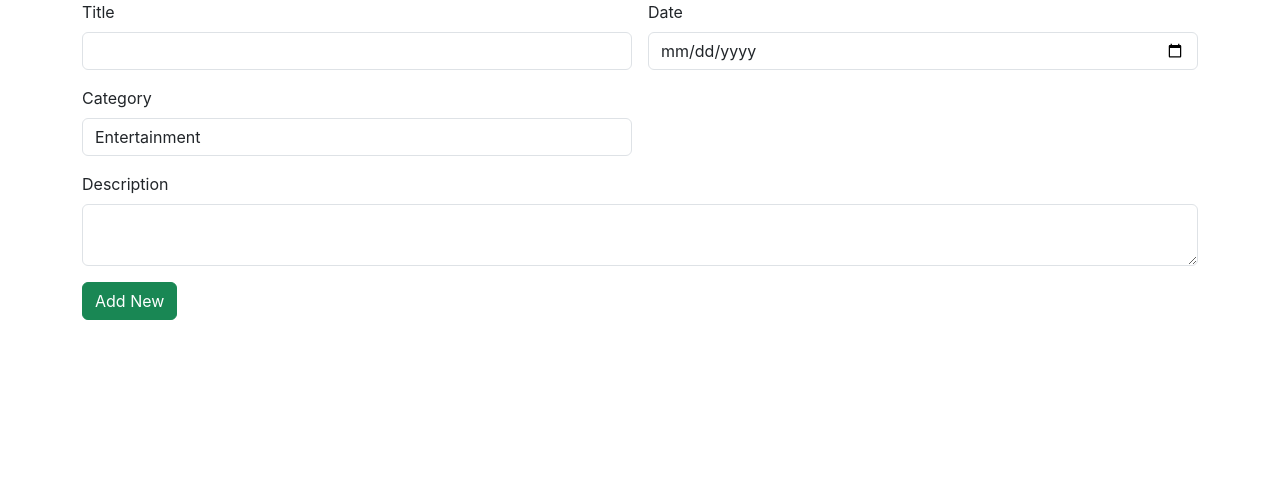
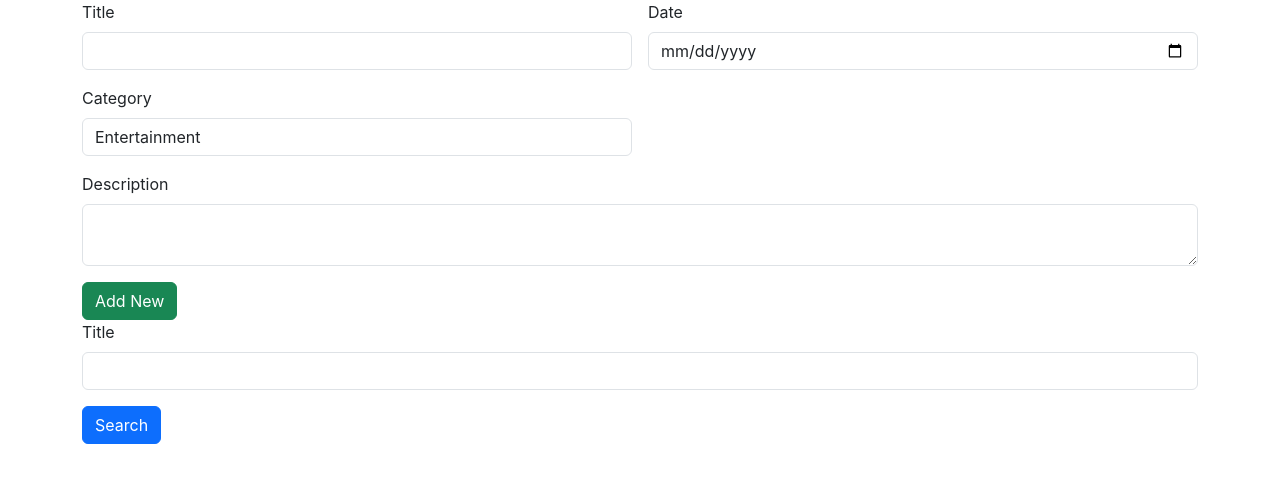
Before and after one commit to harianchery/News-App-React, a React (Create React App) app: page / in a window 1280 px wide. Shown: the top 482 px of the page. Built offline with nearby package versions, Linux system fonts and the light colour scheme.

Commit message:
Search file created with form value reading

```diff
--- a/src/App.js
+++ b/src/App.js
@@ -1,12 +1,14 @@
 import logo from './logo.svg';
 import './App.css';
 import Add from './components/Add';
+import Search from './components/Search';
 
 
 function App() {
   return (
     <div>
      <Add/>
+     <Search/>
     </div>
   );
 }
--- /dev/null
+++ b/src/components/Search.jsx
@@ -0,0 +1,36 @@
+import React, { useState } from 'react'
+
+const Search = () => {
+    const [news,changeNews]=useState(
+        {
+            "Title":""
+        }
+    )
+    const InputHandler=(event)=>{
+        changeNews({...news,[event.target.name]:event.target.value})
+    }
+    const readValue=()=>{
+        console.log(news)
+    }
+  return (
+    <div>
+        <div className="container">
+            <div className="row">
+                <div className="col col-12 col-sm-12 col-md-12 col-lg-12 col-xl-12 col-xxl-12">
+                    <div className="row g-3">
+                        <div className="col col-12 col-sm-12 col-md-12 col-lg-12 col-xl-12 col-xxl-12">
+                            <label htmlFor="" className="form-label">Title</label>
+                            <input type="text" className="form-control" name='Title' value={news.Title} onChange={InputHandler} />
+                        </div>
+                        <div className="col col-12 col-sm-12 col-md-12 col-lg-12 col-xl-12 col-xxl-12">
+                            <button className="btn btn-primary" onClick={readValue}>Search</button>
+                        </div>
+                    </div>
+                </div>
+            </div>
+        </div>
+    </div>
+  )
+}
+
+export default Search
```
